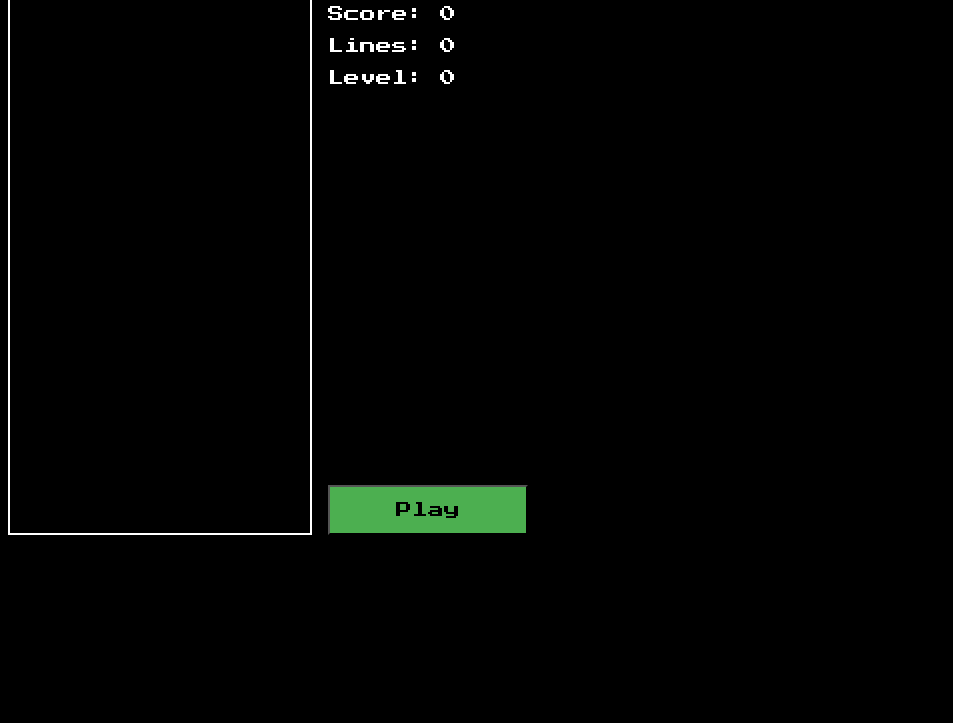
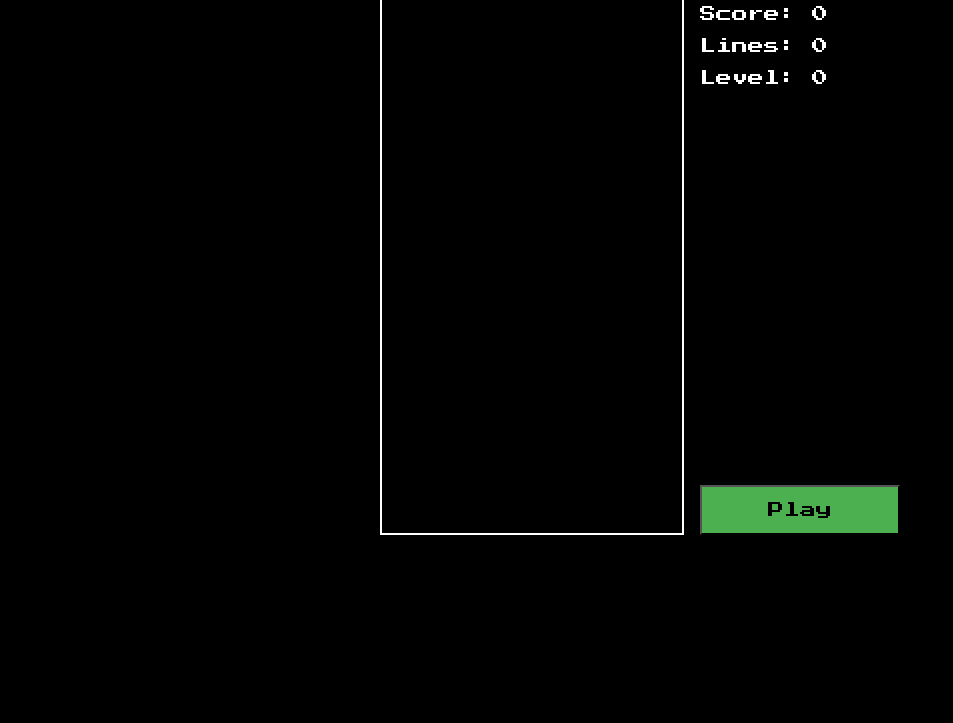
Before and after one commit to NicolasGoosen/tetris, a plain HTML site: page index.html in a window 1280 px wide. Shown: the part 77-800 px from the top of the page, without its empty margins (0-953 px from the left). Drawn offline with Linux system fonts and the light colour scheme.

Commit message:
css typo

```diff
--- a/styles.css
+++ b/styles.css
@@ -11,6 +11,8 @@ body {
 .grid {
     display: grid;
     grid-template-columns: 320px 200px;
+    margin: auto;
+    width: max-content;
 }
 
 .right-column {
```
